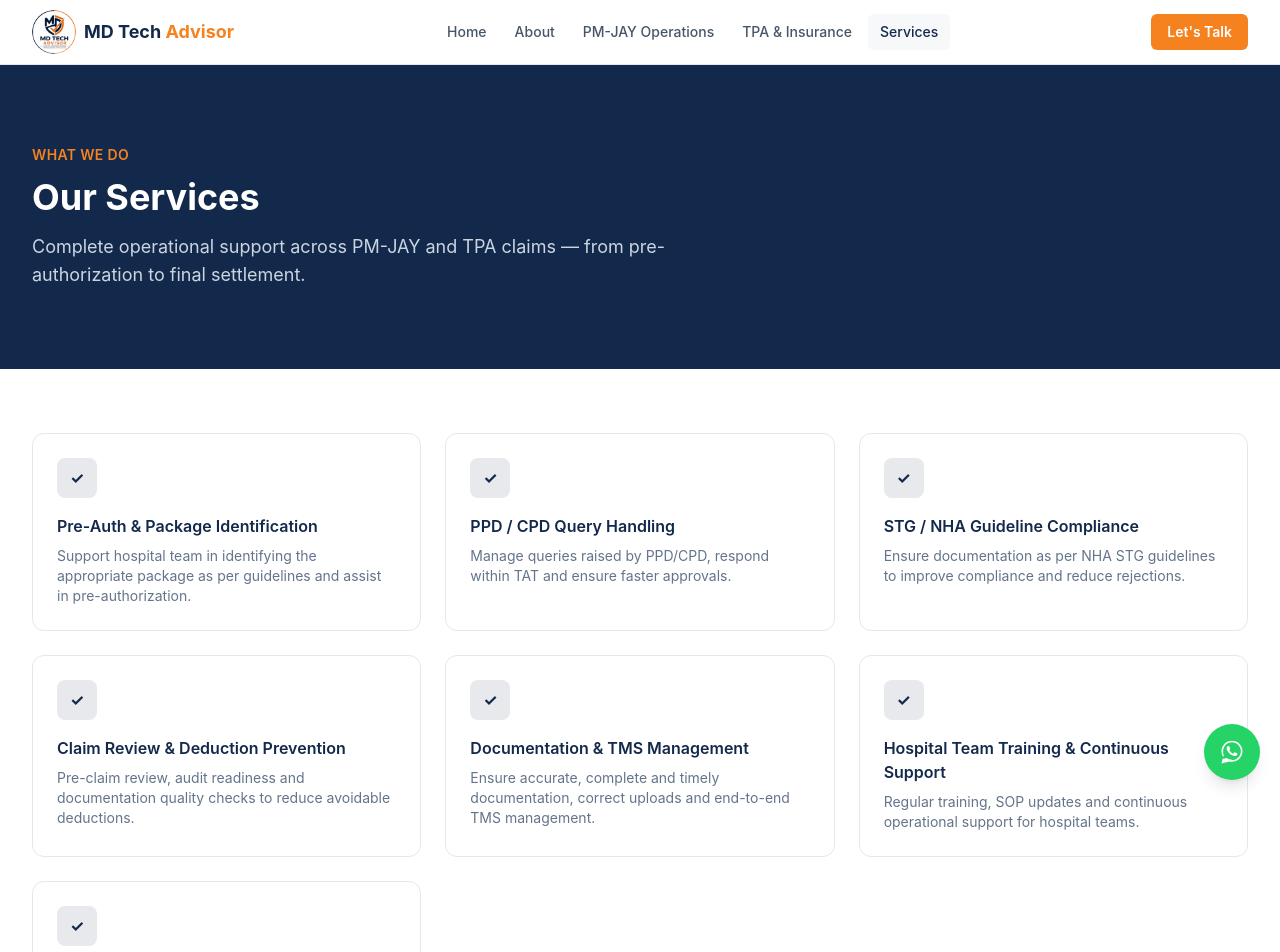
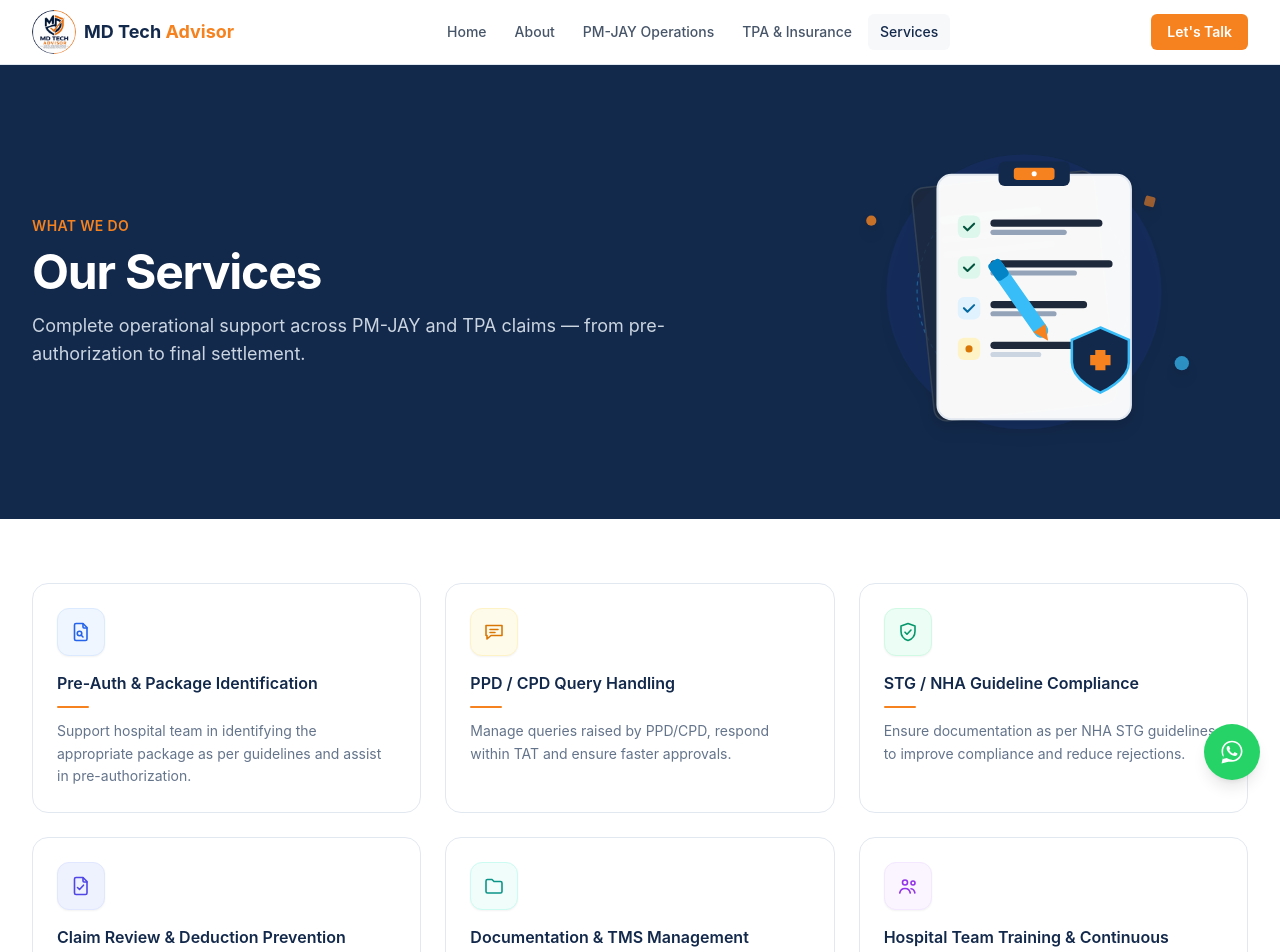
Before and after one commit to mdtechadvisor/mdtechadvisor-website, a React (Vite) app: page /services in a window 1280 px wide. Shown: the top 952 px of the page. Built offline with nearby package versions, Linux system fonts and the light colour scheme.

Commit message:
update services ui

```diff
--- a/src/pages/Services.jsx
+++ b/src/pages/Services.jsx
@@ -1,35 +1,266 @@
-import PageHero from "../components/PageHero";
+function ServicesHeroIllustration() {
+  return (
+    <svg
+      viewBox="0 0 440 320"
+      fill="none"
+      xmlns="http://www.w3.org/2000/svg"
+      className="w-full max-w-md h-auto select-none drop-shadow-lg"
+      aria-hidden="true"
+    >
+      {/* Background Soft Glow & Ring */}
+      <circle cx="220" cy="160" r="135" fill="#1E3A8A" fillOpacity="0.25" />
+      <circle cx="220" cy="160" r="105" stroke="#38BDF8" strokeWidth="1.2" strokeDasharray="4 4" strokeOpacity="0.35" />
+
+      {/* Background Floating Accent Dots */}
+      <circle cx="70" cy="90" r="5" fill="#F5821F" opacity="0.8" />
+      <circle cx="375" cy="230" r="7" fill="#38BDF8" opacity="0.7" />
+      <rect x="340" y="65" width="10" height="10" rx="2" fill="#F5821F" opacity="0.6" transform="rotate(15 340 65)" />
+
+      {/* Back Document (Slightly tilted behind) */}
+      <g transform="rotate(-6 200 160)">
+        <rect x="120" y="50" width="180" height="230" rx="12" fill="#1E293B" fillOpacity="0.75" stroke="#334155" strokeWidth="1.5" />
+        <rect x="145" y="80" width="100" height="8" rx="4" fill="#475569" />
+        <rect x="145" y="100" width="130" height="6" rx="3" fill="#334155" />
+        <rect x="145" y="115" width="110" height="6" rx="3" fill="#334155" />
+      </g>
+
+      {/* Main Front Clipboard */}
+      <rect x="135" y="45" width="190" height="240" rx="14" fill="#FFFFFF" fillOpacity="0.97" />
+      <rect x="135" y="45" width="190" height="240" rx="14" stroke="#E2E8F0" strokeWidth="2" />
+
+      {/* Top Metallic Clip */}
+      <rect x="195" y="32" width="70" height="24" rx="6" fill="#13294B" />
+      <rect x="210" y="38" width="40" height="12" rx="3" fill="#F5821F" />
+      <circle cx="230" cy="44" r="2.5" fill="#FFFFFF" />
+
+      {/* Checklist Items */}
+      {/* Item 1 - Completed */}
+      <g transform="translate(155, 85)">
+        <rect x="0" y="0" width="22" height="22" rx="6" fill="#DEF7EC" />
+        <path d="M6 11l3.5 3.5 6.5-6.5" stroke="#03543F" strokeWidth="2" strokeLinecap="round" strokeLinejoin="round" />
+        <rect x="32" y="4" width="110" height="7" rx="3.5" fill="#1E293B" />
+        <rect x="32" y="14" width="75" height="5" rx="2.5" fill="#94A3B8" />
+      </g>
+
+      {/* Item 2 - Completed */}
+      <g transform="translate(155, 125)">
+        <rect x="0" y="0" width="22" height="22" rx="6" fill="#DEF7EC" />
+        <path d="M6 11l3.5 3.5 6.5-6.5" stroke="#03543F" strokeWidth="2" strokeLinecap="round" strokeLinejoin="round" />
+        <rect x="32" y="4" width="120" height="7" rx="3.5" fill="#1E293B" />
+        <rect x="32" y="14" width="85" height="5" rx="2.5" fill="#94A3B8" />
+      </g>
+
+      {/* Item 3 - In Progress */}
+      <g transform="translate(155, 165)">
+        <rect x="0" y="0" width="22" height="22" rx="6" fill="#E0F2FE" />
+        <path d="M6 11l3.5 3.5 6.5-6.5" stroke="#0369A1" strokeWidth="2" strokeLinecap="round" strokeLinejoin="round" />
+        <rect x="32" y="4" width="95" height="7" rx="3.5" fill="#1E293B" />
+        <rect x="32" y="14" width="65" height="5" rx="2.5" fill="#94A3B8" />
+      </g>
+
+      {/* Item 4 - Pending */}
+      <g transform="translate(155, 205)">
+        <rect x="0" y="0" width="22" height="22" rx="6" fill="#FEF3C7" />
+        <circle cx="11" cy="11" r="3.5" fill="#D97706" />
+        <rect x="32" y="4" width="105" height="7" rx="3.5" fill="#1E293B" />
+        <rect x="32" y="14" width="50" height="5" rx="2.5" fill="#CBD5E1" />
+      </g>
+
+      {/* Hospital / Healthcare Emblem Shield Overlay */}
+      <g transform="translate(265, 195)">
+        <path
+          d="M30 0L58 12V34C58 52 30 64 30 64C30 64 2 52 2 34V12L30 0Z"
+          fill="#13294B"
+          stroke="#38BDF8"
+          strokeWidth="2.5"
+        />
+        {/* Medical Cross in Accent Orange */}
+        <path
+          d="M25 22H35V27H40V37H35V42H25V37H20V27H25V22Z"
+          fill="#F5821F"
+        />
+      </g>
+
+      {/* Stylized Pen */}
+      <g transform="rotate(-35 240 180) translate(220, 110)">
+        <rect x="0" y="0" width="14" height="90" rx="7" fill="#38BDF8" />
+        <rect x="0" y="0" width="14" height="20" rx="4" fill="#0284C7" />
+        <path d="M0 80L7 95L14 80Z" fill="#F5821F" />
+      </g>
+    </svg>
+  );
+}
+
+function IconDocSearch({ className }) {
+  return (
+    <svg viewBox="0 0 24 24" fill="none" stroke="currentColor" strokeWidth="1.6" className={className}>
+      <path d="M7 3.5h7l4 4V19a1.5 1.5 0 0 1-1.5 1.5H7A1.5 1.5 0 0 1 5.5 19V5A1.5 1.5 0 0 1 7 3.5Z" strokeLinejoin="round" />
+      <path d="M14 3.5V7a1 1 0 0 0 1 1h3.5" strokeLinejoin="round" />
+      <circle cx="10.5" cy="13.5" r="2.25" />
+      <path d="M12.3 15.3 14 17" strokeLinecap="round" />
+    </svg>
+  );
+}
+
+function IconChat({ className }) {
+  return (
+    <svg viewBox="0 0 24 24" fill="none" stroke="currentColor" strokeWidth="1.6" className={className}>
+      <path d="M4 5.5h16v10H9l-4 3.5v-3.5H4v-10Z" strokeLinejoin="round" />
+      <path d="M8 9.5h8M8 12.5h5" strokeLinecap="round" />
+    </svg>
+  );
+}
+
+function IconShieldCheck({ className }) {
+  return (
+    <svg viewBox="0 0 24 24" fill="none" stroke="currentColor" strokeWidth="1.6" className={className}>
+      <path d="M12 3.5 5 6v5.2c0 4.4 3 7.9 7 9.3 4-1.4 7-4.9 7-9.3V6l-7-2.5Z" strokeLinejoin="round" />
+      <path d="M9 12.2l2 2 4-4.2" strokeLinecap="round" strokeLinejoin="round" />
+    </svg>
+  );
+}
+
+function IconDocCheck({ className }) {
+  return (
+    <svg viewBox="0 0 24 24" fill="none" stroke="currentColor" strokeWidth="1.6" className={className}>
+      <path d="M7 3.5h7l4 4V19a1.5 1.5 0 0 1-1.5 1.5H7A1.5 1.5 0 0 1 5.5 19V5A1.5 1.5 0 0 1 7 3.5Z" strokeLinejoin="round" />
+      <path d="M14 3.5V7a1 1 0 0 0 1 1h3.5" strokeLinejoin="round" />
+      <path d="M8.5 13.5l2 2 4-4.3" strokeLinecap="round" strokeLinejoin="round" />
+    </svg>
+  );
+}
+
+function IconFolder({ className }) {
+  return (
+    <svg viewBox="0 0 24 24" fill="none" stroke="currentColor" strokeWidth="1.6" className={className}>
+      <path d="M4 7a1.5 1.5 0 0 1 1.5-1.5H10l2 2h6.5A1.5 1.5 0 0 1 20 9v8.5A1.5 1.5 0 0 1 18.5 19h-13A1.5 1.5 0 0 1 4 17.5V7Z" strokeLinejoin="round" />
+    </svg>
+  );
+}
+
+function IconTeam({ className }) {
+  return (
+    <svg viewBox="0 0 24 24" fill="none" stroke="currentColor" strokeWidth="1.6" className={className}>
+      <circle cx="9" cy="8.5" r="2.5" />
+      <path d="M3.75 19c.5-3 2.6-4.5 5.25-4.5s4.75 1.5 5.25 4.5" strokeLinecap="round" />
+      <circle cx="17" cy="9" r="2" />
+      <path d="M15 14.7c1.9.2 3.4 1.5 3.9 4.3" strokeLinecap="round" />
+    </svg>
+  );
+}
+
+function IconProcess({ className }) {
+  return (
+    <svg viewBox="0 0 24 24" fill="none" stroke="currentColor" strokeWidth="1.6" className={className}>
+      <circle cx="5.5" cy="12" r="2" />
+      <circle cx="18.5" cy="6" r="2" />
+      <circle cx="18.5" cy="18" r="2" />
+      <path d="M7.3 11.2 16.7 6.9M7.3 12.8l9.4 4.3" strokeLinecap="round" />
+    </svg>
+  );
+}
 
 const services = [
-  { title: "Pre-Auth & Package Identification", desc: "Support hospital team in identifying the appropriate package as per guidelines and assist in pre-authorization." },
-  { title: "PPD / CPD Query Handling", desc: "Manage queries raised by PPD/CPD, respond within TAT and ensure faster approvals." },
-  { title: "STG / NHA Guideline Compliance", desc: "Ensure documentation as per NHA STG guidelines to improve compliance and reduce rejections." },
-  { title: "Claim Review & Deduction Prevention", desc: "Pre-claim review, audit readiness and documentation quality checks to reduce avoidable deductions." },
-  { title: "Documentation & TMS Management", desc: "Ensure accurate, complete and timely documentation, correct uploads and end-to-end TMS management." },
-  { title: "Hospital Team Training & Continuous Support", desc: "Regular training, SOP updates and continuous operational support for hospital teams." },
-  { title: "Enhancement, Discharge & Claim Submission", desc: "Timely enhancement, discharge process and error-free claim submission." },
+  {
+    title: "Pre-Auth & Package Identification",
+    desc: "Support hospital team in identifying the appropriate package as per guidelines and assist in pre-authorization.",
+    Icon: IconDocSearch,
+    colorStyle: "bg-blue-50 text-blue-600 border border-blue-100",
+  },
+  {
+    title: "PPD / CPD Query Handling",
+    desc: "Manage queries raised by PPD/CPD, respond within TAT and ensure faster approvals.",
+    Icon: IconChat,
+    colorStyle: "bg-amber-50 text-amber-600 border border-amber-100",
+  },
+  {
+    title: "STG / NHA Guideline Compliance",
+    desc: "Ensure documentation as per NHA STG guidelines to improve compliance and reduce rejections.",
+    Icon: IconShieldCheck,
+    colorStyle: "bg-emerald-50 text-emerald-600 border border-emerald-100",
+  },
+  {
+    title: "Claim Review & Deduction Prevention",
+    desc: "Pre-claim review, audit readiness and documentation quality checks to reduce avoidable deductions.",
+    Icon: IconDocCheck,
+    colorStyle: "bg-indigo-50 text-indigo-600 border border-indigo-100",
+  },
+  {
+    title: "Documentation & TMS Management",
+    desc: "Ensure accurate, complete and timely documentation, correct uploads and end-to-end TMS management.",
+    Icon: IconFolder,
+    colorStyle: "bg-teal-50 text-teal-600 border border-teal-100",
+  },
+  {
+    title: "Hospital Team Training & Continuous Support",
+    desc: "Regular training, SOP updates and continuous operational support for hospital teams.",
+    Icon: IconTeam,
+    colorStyle: "bg-purple-50 text-purple-600 border border-purple-100",
+  },
+  {
+    title: "Enhancement, Discharge & Claim Submission",
+    desc: "Timely enhancement, discharge process and error-free claim submission.",
+    Icon: IconProcess,
+    colorStyle: "bg-rose-50 text-rose-600 border border-rose-100",
+  },
 ];
 
 export default function Services() {
   return (
     <div>
-      <PageHero
-        eyebrow="What We Do"
-        title="Our Services"
-        subtitle="Complete operational support across PM-JAY and TPA claims — from pre-authorization to final settlement."
-      />
+      {/* Premium Navy Hero Section with Clean Healthcare Illustration */}
+      <section className="bg-navy text-white relative overflow-hidden">
+        <div className="max-w-7xl mx-auto px-4 sm:px-6 lg:px-8 py-14 md:py-16">
+          <div className="grid md:grid-cols-12 gap-8 items-center">
+            {/* Left Content */}
+            <div className="md:col-span-7 lg:col-span-7">
+              <p className="text-accent font-semibold text-sm tracking-wide uppercase mb-3">
+                What We Do
+              </p>
+              <h1 className="text-3xl sm:text-4xl md:text-5xl font-bold tracking-tight mb-4 text-white">
+                Our Services
+              </h1>
+              <p className="text-slate-300 text-base sm:text-lg max-w-2xl leading-relaxed">
+                Complete operational support across PM-JAY and TPA claims — from pre-authorization to final settlement.
+              </p>
+            </div>
 
+            {/* Right Illustration */}
+            <div className="md:col-span-5 lg:col-span-5 hidden md:flex justify-end items-center">
+              <ServicesHeroIllustration />
+            </div>
+          </div>
+        </div>
+      </section>
+
+      {/* Services Cards Grid */}
       <section className="max-w-7xl mx-auto px-4 sm:px-6 lg:px-8 py-16">
-        <div className="grid sm:grid-cols-2 lg:grid-cols-3 gap-6">
-          {services.map((s) => (
-            <div key={s.title} className="bg-white rounded-xl border border-slate-200 p-6 hover:shadow-md transition-shadow">
-              <div className="w-10 h-10 rounded-lg bg-navy/10 flex items-center justify-center text-navy font-bold mb-4">
-                ✓
+        <div className="grid sm:grid-cols-2 lg:grid-cols-3 gap-6 items-stretch">
+          {services.map((s, i) => {
+            const isLast = i === services.length - 1;
+            return (
+              <div
+                key={s.title}
+                className={`h-full flex flex-col bg-white rounded-2xl border border-slate-200 p-6 hover:shadow-md hover:border-accent/30 transition-all duration-200 ${
+                  isLast
+                    ? "sm:col-span-2 sm:max-w-sm sm:mx-auto lg:col-span-1 lg:max-w-none lg:col-start-2 lg:mx-0"
+                    : ""
+                }`}
+              >
+                {/* Icon Container with Subtle Pastel Accent Background */}
+                <div className={`w-12 h-12 rounded-xl flex items-center justify-center mb-4 shrink-0 shadow-sm ${s.colorStyle}`}>
+                  <s.Icon className="w-6 h-6" aria-hidden="true" />
+                </div>
+
+                <h3 className="font-semibold text-navy text-base leading-snug">
+                  {s.title}
+                </h3>
+                <span className="block w-8 h-0.5 bg-accent rounded-full my-3" aria-hidden="true" />
+
+                <p className="text-sm text-slate-500 leading-relaxed">{s.desc}</p>
               </div>
-              <h3 className="font-semibold text-navy mb-2">{s.title}</h3>
-              <p className="text-sm text-slate-500">{s.desc}</p>
-            </div>
-          ))}
+            );
+          })}
         </div>
       </section>
     </div>
```
